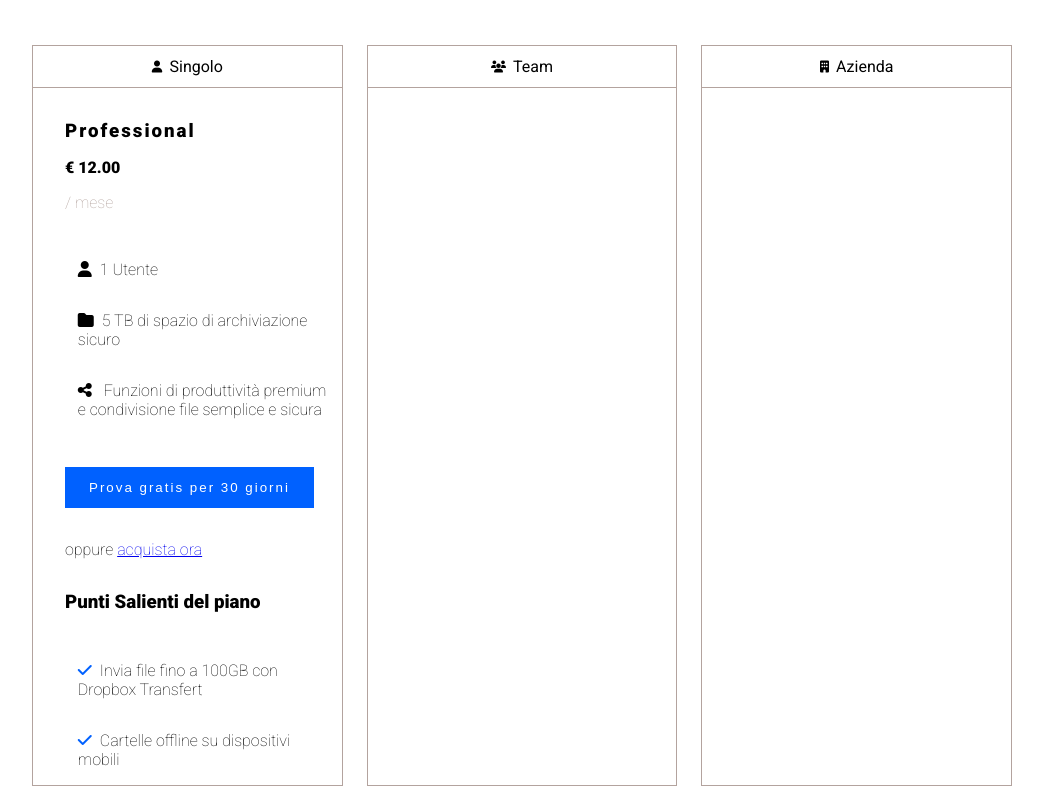
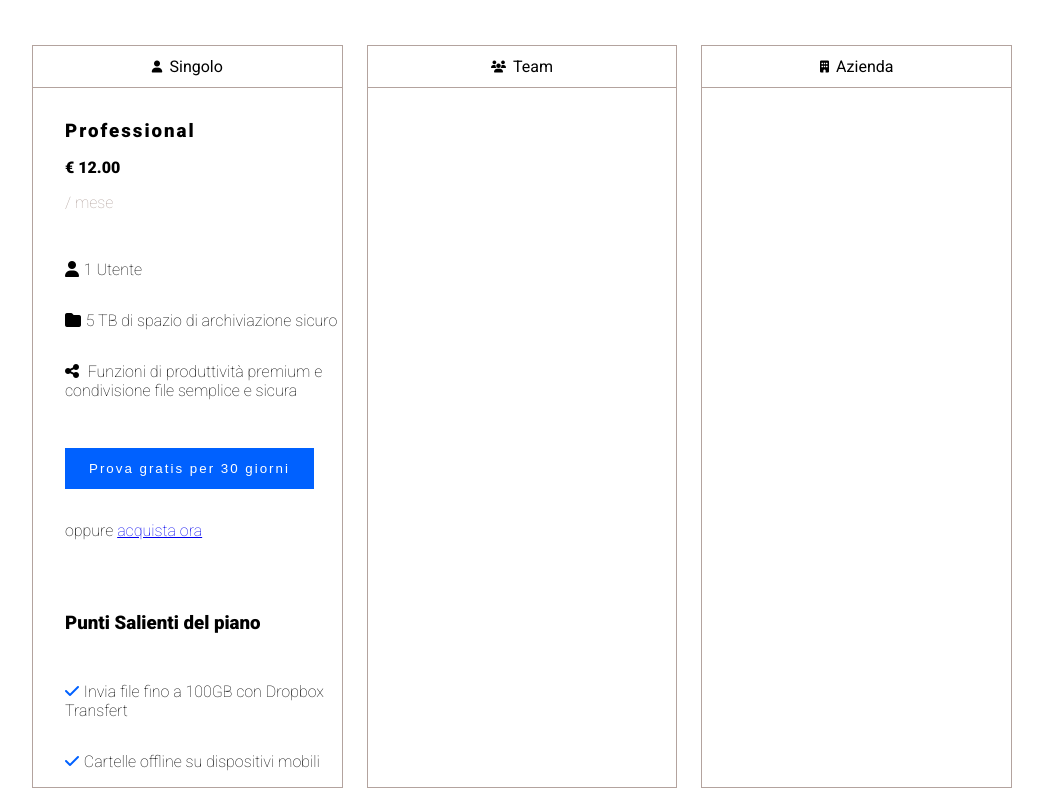
Before and after one commit to StefanoMela/htmlcss-dropbox, a plain HTML site: page index.html in a window 1280 px wide. Shown: the part 940-1728 px from the top of the page, without its empty margins (118-1161 px from the left). Drawn offline with Linux system fonts and the light colour scheme.

Commit message:
fix: fixed list margin

```diff
--- a/css/style.css
+++ b/css/style.css
@@ -198,11 +198,11 @@ body {
 }
 
 .mainListItems {
-    padding: 1rem .8rem;
+    padding: 1rem 0;
 }
 
 .fa-solid {
-    margin-right: .5rem;
+    margin-right: .3rem;
 }
 
 
@@ -216,7 +216,8 @@ body {
 }
 
 .midLink {
-    margin-bottom: 2rem;
+    padding-bottom: 3rem;
+    margin-bottom: 1.5rem;
 }
 
 .fa-check {
```
